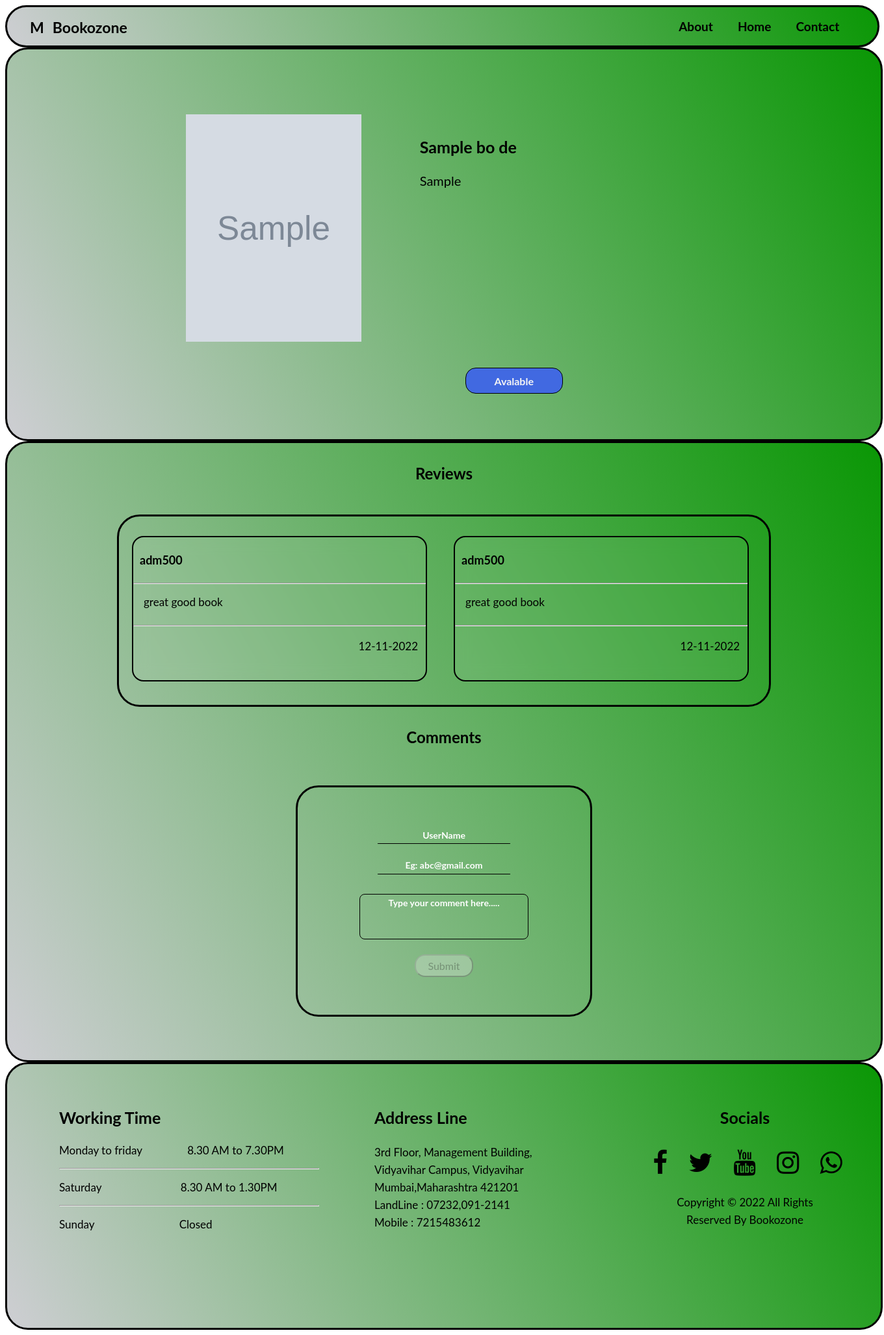
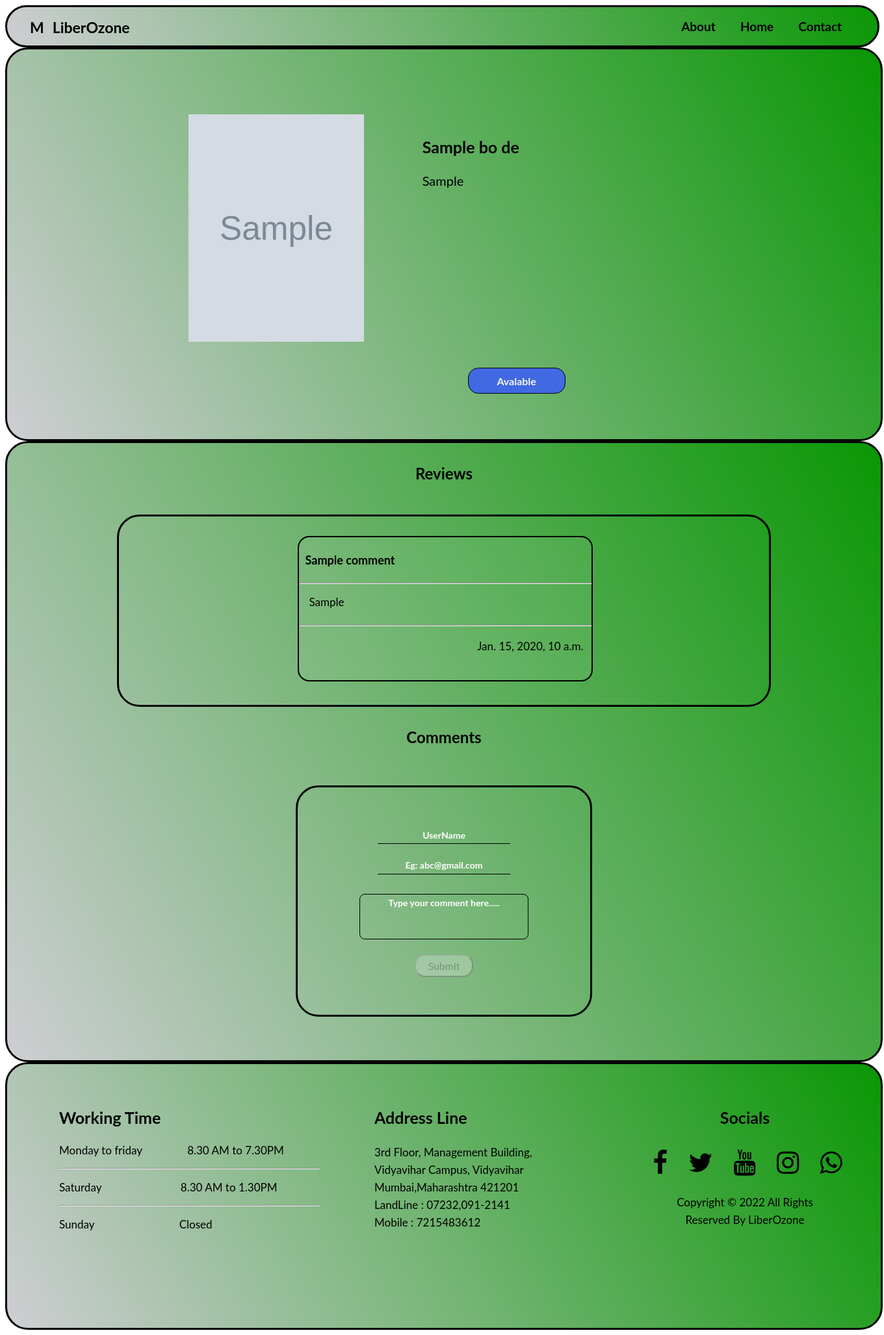
Before and after one commit to adm-cracks/Library-website, a Django app: template lo/template/product.html in a window 1360 px wide. Shown: the whole page at 65% size. Run offline with Django 4.2, Linux system fonts and the light colour scheme; the template is opened without the code that fills it: most values are stand-ins (such as "Sample title", 1, 10 or a date in 2020); grey boxes marked "Sample" are stand-in pictures; parts of the project's set-up code (start-up, migrations or seed data) failed here and were passed over.

Commit message:
completedc, design rearrange

```diff
--- a/lo/books/admin.py
+++ b/lo/books/admin.py
@@ -1,6 +1,8 @@
 from django.contrib import admin
 from .models import book_list
+from .models import book_comment
 
 # Register your models here.
 
 admin.site.register(book_list)
+admin.site.register(book_comment)
--- a/lo/books/urls.py
+++ b/lo/books/urls.py
@@ -3,5 +3,7 @@ from books import views
 
 
 urlpatterns = [
-    path('',views.bookdeta)
+    path('',views.bookdeta),
+    path('comment/',views.bookcomment,name='comment'),
+    path('searchbook/',views.serbook,name='sear_book'),
 ]
--- a/lo/home/urls.py
+++ b/lo/home/urls.py
@@ -3,4 +3,5 @@ from home import views
 
 urlpatterns = [
     path('',views.index,name='homepage'),
+    path('serach/',views.serach,name='ser'),
 ]
--- a/lo/static/css/product.css
+++ b/lo/static/css/product.css
@@ -354,3 +354,19 @@ button {
 .fa-whatsapp {
     color: rgb(0, 0, 0);
 }
+
+
+/* serach fail */
+
+.not {
+    border: 3px black solid;
+    border-radius: 35px;
+    width: 100%;
+    height: 300px;
+    background: linear-gradient(60deg, #ceced3 0%, #0a9705 100%);
+}
+
+.not h3 {
+    color: rgba(255, 0, 0, 0.699);
+    margin-top: 70px;
+}
--- a/lo/static/js/button.js
+++ b/lo/static/js/button.js
@@ -1,5 +1,5 @@
 function input() {
-    var nam = document.getElementById('name').value;
+    var nam = document.getElementById('names').value;
     var em = document.getElementById('ema').value;
     var com = document.getElementById('com').value;
 
--- a/lo/template/product.html
+++ b/lo/template/product.html
@@ -15,14 +15,16 @@
 <body>
     <div class="main">
         <div class="nabar">
-            <h4><label>M</label>Bookozone</h4>
+            <h4><label>M</label>LiberOzone</h4>
             <div class="men">
                 <a href="">About</a>
-                <a href="lib.html">Home</a>
+                <a href="{% url 'homepage' %}">Home</a>
                 <a href="#search">Contact</a>
             </div>
         </div>
+        {% if bo_de %}
         <div class="bookdeta">
+
             <div class="bookpic">
 
                 <img src="{{bo_de.b_image.url}}">
@@ -38,66 +40,39 @@
             <center>
                 <h2>Reviews</h2>
                 <div class="comm-box">
+                    {% if not bo_de.comments.all %}
+                    <h2 style="margin-top: 120px;color:blue;">No Reviews</h2>
+                    {% else %} {% for i in bo_de.comments.all %}
                     <div class="sli">
-                        <h4>adm500</h4>
+                        <h4>{{i.u_name}}</h4>
                         <hr>
-                        <p>great good book</p>
+                        <p>{{i.com_area}}</p>
                         <hr class="hr1">
-                        <p class="date">12-11-2022</p>
+                        <p class="date">{{i.date}}</p>
                     </div>
-                    <div class="sli">
-                        <h4>adm500</h4>
-                        <hr>
-                        <p>great good book</p>
-                        <hr class="hr1">
-                        <p class="date">12-11-2022</p>
-                    </div>
-                    <div class="sli">
-                        <h4>adm500</h4>
-                        <hr>
-                        <p>great good book</p>
-                        <hr class="hr1">
-                        <p class="date">12-11-2022</p>
-                    </div>
-                    <div class="sli">
-                        <h4>adm500</h4>
-                        <hr>
-                        <p>great good book</p>
-                        <hr class="hr1">
-                        <p class="date">12-11-2022</p>
-                    </div>
-                    <div class="sli">
-                        <h4>adm500</h4>
-                        <hr>
-                        <p>great good book</p>
-                        <hr class="hr1">
-                        <p class="date">12-11-2022</p>
-                    </div>
-                    <div class="sli">
-                        <h4>adm500</h4>
-                        <hr>
-                        <p>great good book</p>
-                        <hr class="hr1">
-                        <p class="date">12-11-2022</p>
-                    </div>
-                    <div class="sli">
-                        <h4>adm500</h4>
-                        <hr>
-                        <p>great good book</p>
-                        <hr class="hr1">
-                        <p class="date">12-11-2022</p>
-                    </div>
+                    {% endfor %} {% endif %}
                 </div>
                 <h2>Comments</h2>
                 <div class="comm-ty">
-                    <form action="">
-                        <input type="text" placeholder="UserName" class="usname" id="name" oninput="input()"><br>
-                        <input type="email" placeholder="Eg: abc@gmail.com" class="emai" id="ema" oninput="input()"><br>
-                        <textarea class="com-body" placeholder="Type your comment here....." id="com" oninput="input()"></textarea><br>
+                    <form action="{% url 'comment' %}" method="post">
+                        {% csrf_token %}
+                        <input type="text" placeholder="UserName" class="usname" id="names" name="uname" oninput="input()"><br>
+                        <input type="email" placeholder="Eg: abc@gmail.com" class="emai" id="ema" name="uemai" oninput="input()"><br>
+                        <textarea class="com-body" placeholder="Type your comment here....." id="com" name="comt" oninput="input()"></textarea><br>
+                        <input type="hidden" value="{{bo_de.id}}" name="bid">
                         <button id="but" disabled>Submit</button>
                     </form>
                 </div>
             </center>
+        </div> {% else %}
+        <div class="not">
+            <center>
+                <h3>Search item is not Available</h3>
+                <p>Please check the correct book name</p>
+                <p>Try again correct spelling</p>
+            </center>
+        </div>
+        {% endif %}
     </div>
     <div class="condact">
         <div class="time">
@@ -120,7 +95,7 @@
             <a href="#" class="fa fa-youtube" style="font-size:40px;"></a>
             <a href="#" class="fa fa-instagram" style="font-size:40px;"></a>
             <a href="#" class="fa fa-whatsapp" style="font-size:40px;"></a>
-                <p>Copyright © 2022 All Rights<br> Reserved By Bookozone</p>
+            <p>Copyright © 2022 All Rights<br> Reserved By LiberOzone</p>
         </div>
     </div>
     </div>
```
Also changed, not shown: lo/books/views.py (+41 -1 lines), lo/home/views.py (+17 -1 lines), lo/template/index.html (+24 -5 lines). Lines whose indentation alone changed are shown as unchanged.
